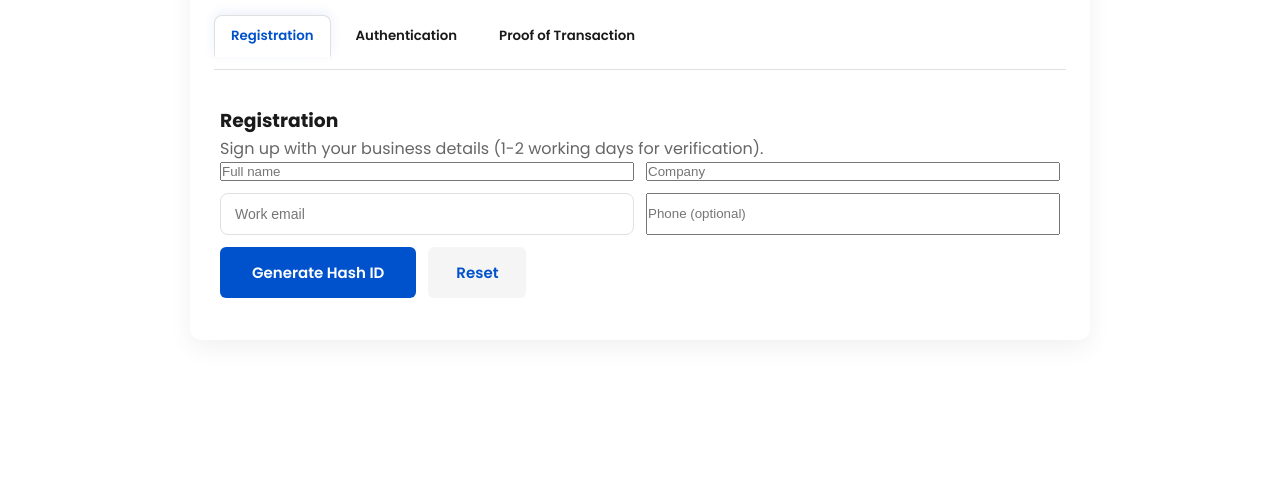
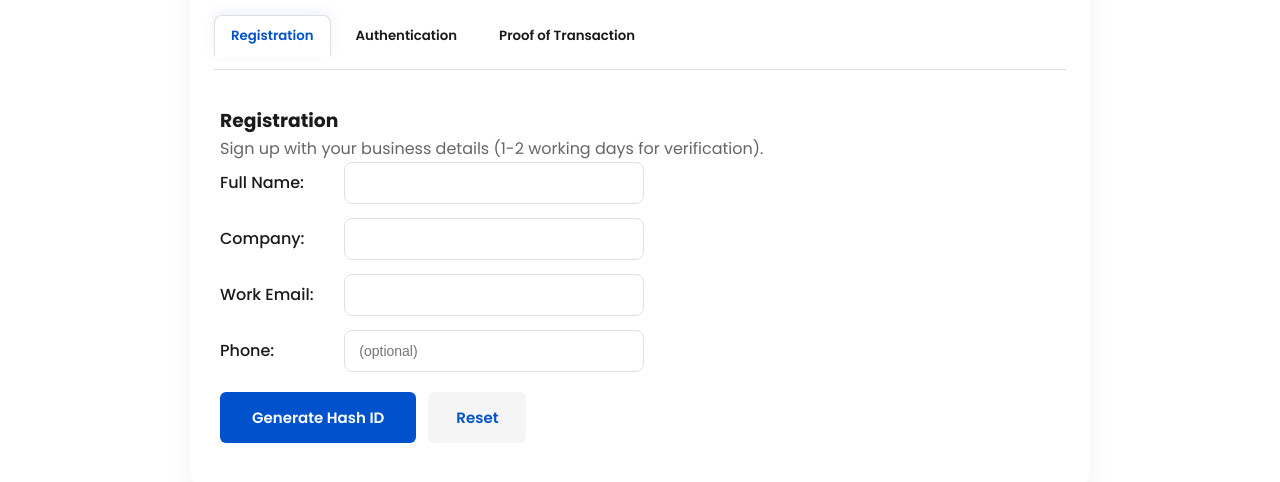
Before and after one commit to Akilan-ux/PolyGuard, a website: page demo.html in a window 1280 px wide. Shown: the part 208-690 px from the top of the page. Drawn offline with Linux system fonts and the light colour scheme.

Commit message:
improved text fields

```diff
--- a/demo.html
+++ b/demo.html
@@ -120,16 +120,24 @@
             <h3>Registration</h3>
             <p style="color:var(--medium-gray)">Sign up with your business details (1-2 working days for verification).</p>
             <form id="registerForm">
-                <div class="form-row">
-                    <input name="fullName" placeholder="Full name" required />
-                    <input name="company" placeholder="Company" />
+                <div style="margin-bottom:14px;">
+                    <label style="display:inline-block; width:120px; font-weight:500; color:var(--dark-gray);">Full Name:</label>
+                    <input type="email" name="fullName" style="width:300px;" required />
                 </div>
-                <div class="form-row">
-                    <input type="email" name="email" placeholder="Work email" required />
-                    <input name="phone" placeholder="Phone (optional)" />
+                <div style="margin-bottom:14px;">
+                    <label style="display:inline-block; width:120px; font-weight:500; color:var(--dark-gray);">Company:</label>
+                    <input type="email" name="company" style="width:300px;" />
+                </div>
+                <div style="margin-bottom:14px;">
+                    <label style="display:inline-block; width:120px; font-weight:500; color:var(--dark-gray);">Work Email:</label>
+                    <input type="email" name="email" style="width:300px;" required />
+                </div>
+                <div style="margin-bottom:14px;">
+                    <label style="display:inline-block; width:120px; font-weight:500; color:var(--dark-gray);">Phone:</label>
+                    <input type="email" name="phone" style="width:300px;" placeholder="(optional)" />
                 </div>
 
-                <div style="display:flex; gap:12px;">
+                <div style="display:flex; gap:12px; margin-top:20px;">
                     <button type="submit" class="btn btn-primary">Generate Hash ID</button>
                     <button type="button" id="regReset" class="btn btn-tier-secondary">Reset</button>
                 </div>
@@ -140,8 +148,9 @@
         <section id="panel-auth" role="tabpanel" aria-labelledby="tab-auth" class="tab-panel">
             <h3>Authentication</h3>
             <p style="color:var(--medium-gray)">QR authentication and blockchain verification.</p>
-            <div class="form-row">
-                <input id="qrInput" placeholder="Paste QR payload / code string" class="full" />
+            <div style="margin-bottom:14px;">
+                <label style="display:inline-block; width:120px; font-weight:500; color:var(--dark-gray);">QR Payload:</label>
+                <input type="email" id="qrInput" style="width:300px;" placeholder="Paste QR payload or code" />
             </div>
             <div style="display:flex; gap:12px; margin-top:8px;">
                 <button id="authBtn" class="btn btn-primary">Authenticate QR</button>
@@ -153,8 +162,9 @@
         <section id="panel-proof" role="tabpanel" aria-labelledby="tab-proof" class="tab-panel">
             <h3>Transaction History</h3>
             <p style="color:var(--medium-gray)">Enter a transaction ID to verify an immutable proof on-chain (Ethereum).</p>
-            <div class="form-row">
-                <input id="txId" placeholder="Transaction ID (e.g. tx_0x123abc...)" class="full" />
+            <div style="margin-bottom:14px;">
+                <label style="display:inline-block; width:120px; font-weight:500; color:var(--dark-gray);">Transaction ID:</label>
+                <input type="email" id="txId" style="width:300px;" placeholder="e.g. tx_0x123abc..." />
             </div>
             <div style="display:flex; gap:12px; margin-top:8px;">
                 <button id="proofBtn" class="btn btn-primary">Verify Transaction</button>
```
